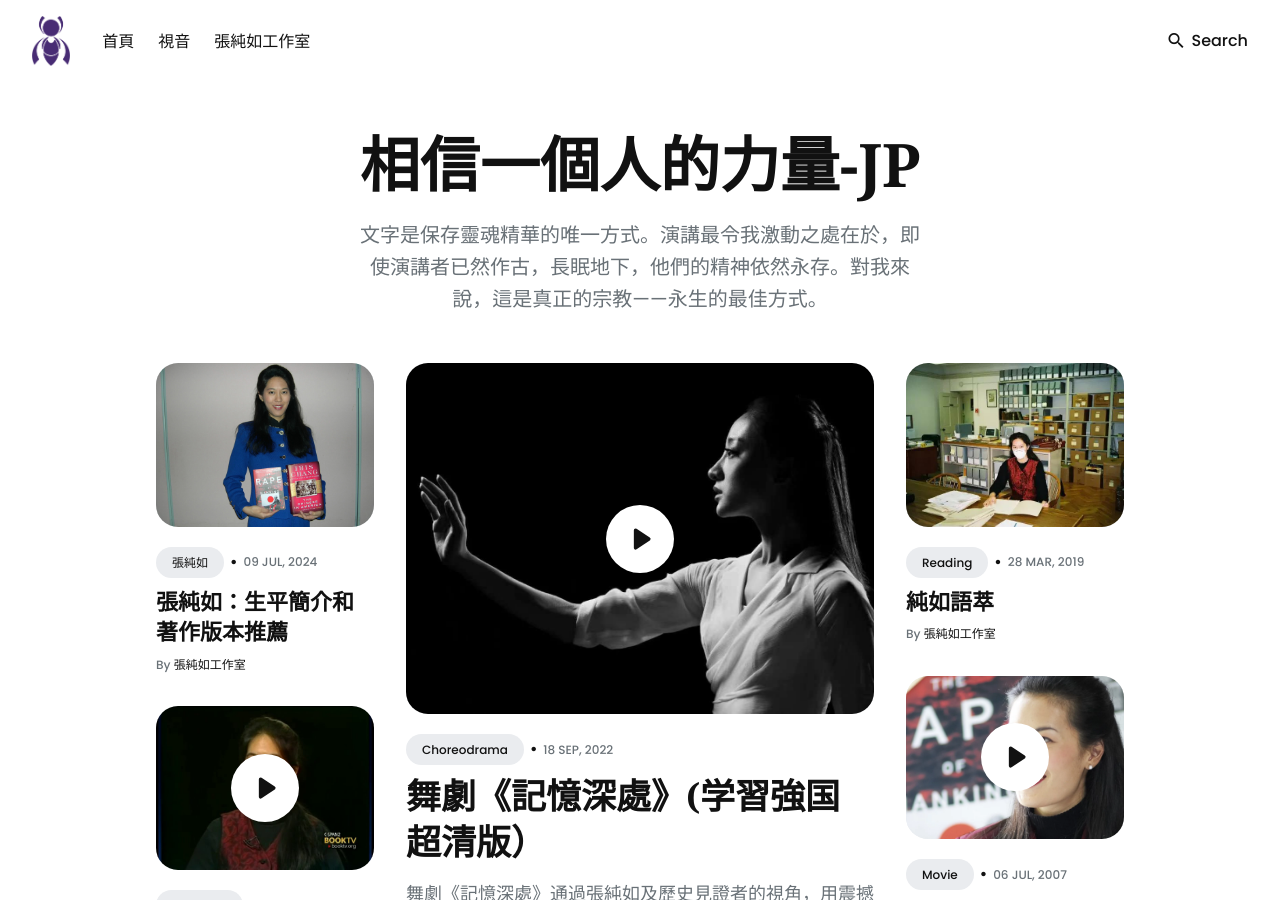
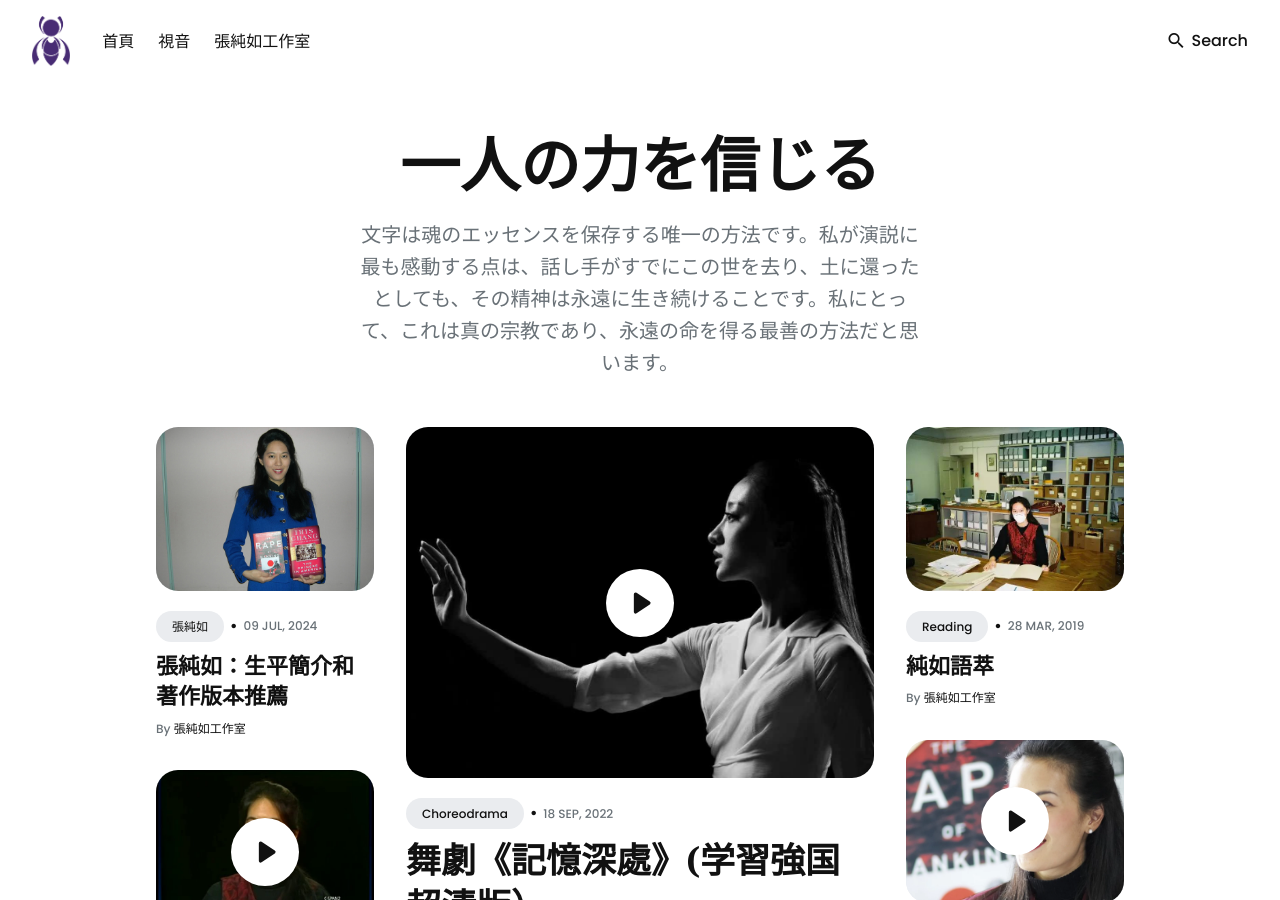
Before and after one commit to thatirischang/thatirischang-jp, a Jekyll site: the page built from index.html, in a window 1280 px wide and 900 px high. Built offline with Jekyll 4.4.1, drawn with Linux system fonts in a browser that asks for light colours.

Commit message:
Update settings.yml

```diff
--- a/_data/settings.yml
+++ b/_data/settings.yml
@@ -27,8 +27,8 @@ menu_settings:
 # Hero Settings
 hero:
   enable: true
-  hero_title: 相信一個人的力量-JP
-  hero_description: 文字是保存靈魂精華的唯一方式。演講最令我激動之處在於，即使演講者已然作古，長眠地下，他們的精神依然永存。對我來說，這是真正的宗教——永生的最佳方式。
+  hero_title: 一人の力を信じる
+  hero_description: 文字は魂のエッセンスを保存する唯一の方法です。私が演説に最も感動する点は、話し手がすでにこの世を去り、土に還ったとしても、その精神は永遠に生き続けることです。私にとって、これは真の宗教であり、永遠の命を得る最善の方法だと思います。
 
 
 #-------------------------------
```
